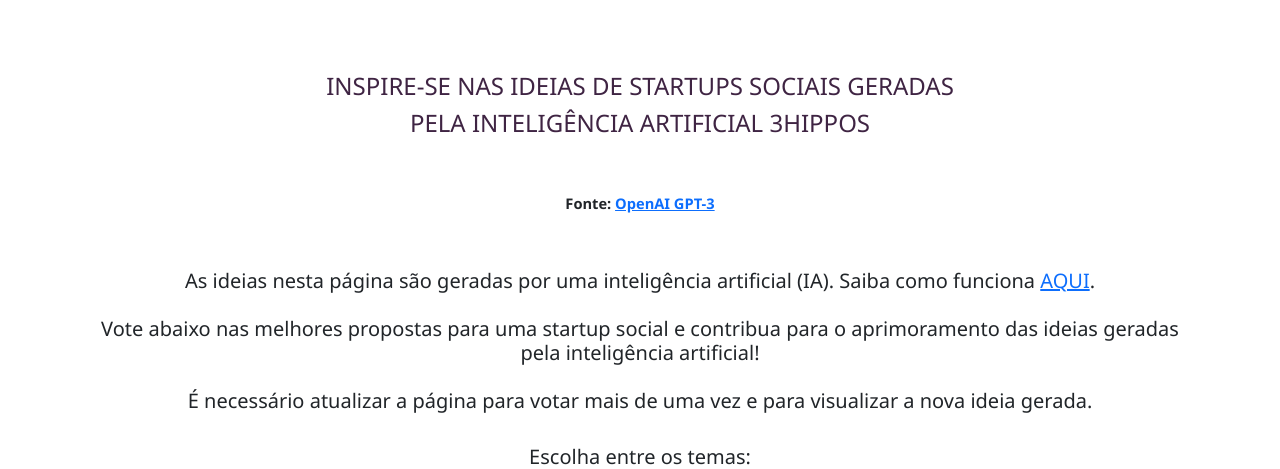
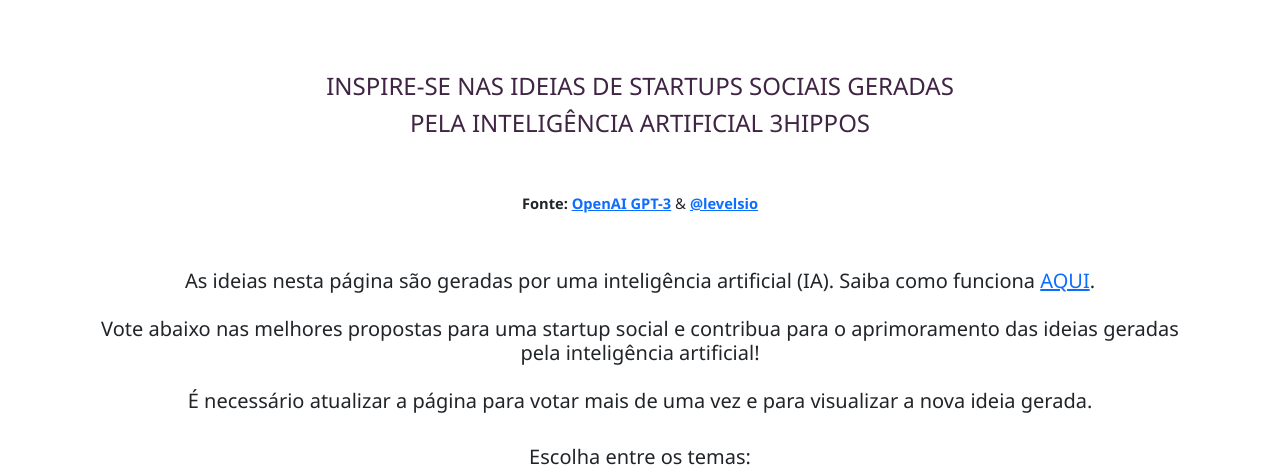
Before and after one commit to ArthurAraujoBrum/site-ai, a Flask app: template website/templates/home.html in a window 1280 px wide. Shown: the top 469 px of the page. Run offline with Flask 3, Linux system fonts and the light colour scheme; the template is opened without the code that fills it, so the values that code supplies are empty; some libraries are stand-ins or nearby versions.

Commit message:
add source to introductory text

```diff
--- a/website/templates/home.html
+++ b/website/templates/home.html
@@ -13,7 +13,7 @@
 <br>
 <br>
 <h3 align="center">
-    <b>Fonte: </b><a href="https://openai.com/api/"><b>OpenAI GPT-3</b></a>
+    <b>Fonte: </b><a href="https://openai.com/api/"><b>OpenAI GPT-3</b></a> & <a href="https://twitter.com/levelsio"><b>@levelsio</b></a>
 </h3>
 <br>
 <br>
```
